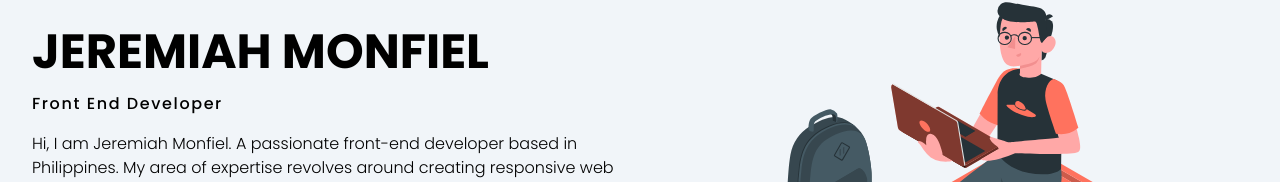
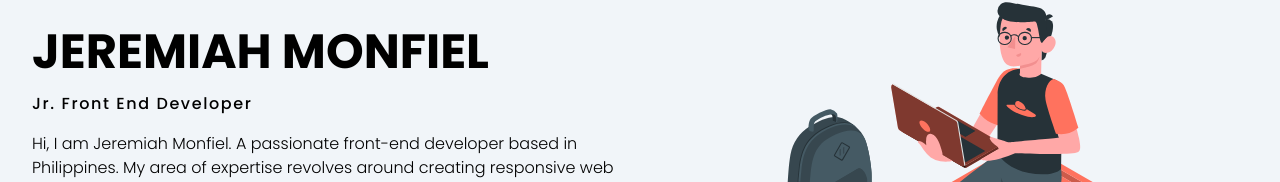
Before and after one commit to fiel777/portfolio, a React (Vite) app: page / in a window 1280 px wide. Shown: the part 262-444 px from the top of the page. Built offline with nearby package versions, Linux system fonts and the light colour scheme.

Commit message:
added text

```diff
--- a/src/assets/FramerMotion/Container.js
+++ b/src/assets/FramerMotion/Container.js
@@ -17,7 +17,7 @@ const FramerContainerHome = {
     scale: 1,
     transition: {
       delayChildren: 1,
-      staggerChildren: 0.1,
+      staggerChildren: 0.2,
     },
   },
 };
--- a/src/assets/Home/Home.jsx
+++ b/src/assets/Home/Home.jsx
@@ -40,7 +40,7 @@ function Home() {
             variants={navItem}
             className="tracking-widest my-4 text-sm  font-normal md:text-base md:font-medium"
           >
-            Front End Developer
+            Jr. Front End Developer
           </motion.h2>
           <motion.p
             variants={navItem}
```
